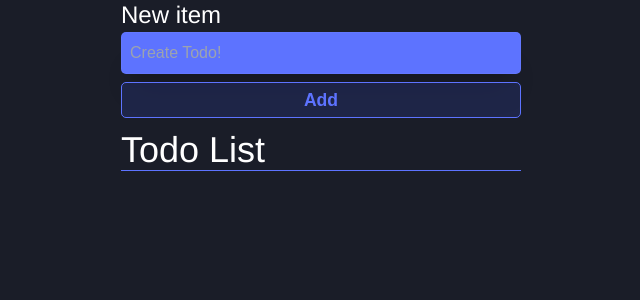
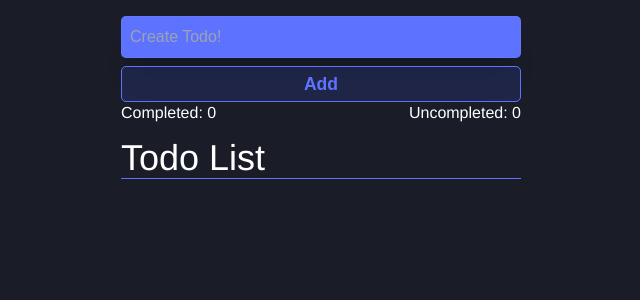
Before and after one commit to EnjaeAntonio/todo-list, a React (Create React App) app: page / in a window 1280 px wide. Shown: the top 300 px of the page, without its empty margins (319-959 px from the left). Built offline with nearby package versions, Linux system fonts and the light colour scheme.

Commit message:
made it so that completed is always on the bottom

```diff
--- a/src/components/ToDoForm.js
+++ b/src/components/ToDoForm.js
@@ -24,17 +24,13 @@ const [errorMessage, setErrorMessage] = useState("");
   return (
     <form onSubmit={handleSubmit}>
     <div className="grid">
-      <label
-      htmlFor="item"
-      className="text-2xl"
-      >New item</label>
       <input
       value={newItem}
       placeholder={errorMessage ? errorMessage : "Create Todo!"}
       type="text"
       id="item"
       title="Create Task"
-      className={`px-2 py-2`}
+      className={`px-2 py-2 mt-4`}
       onFocus={handleInput}
       onChange={handleInput} />
     </div>
--- a/src/components/ToDoListMain.js
+++ b/src/components/ToDoListMain.js
@@ -1,11 +1,15 @@
 import ToDoItem from "./ToDoItem";
 
-function ToDoListMain({todos, toggleTodo, deleteTodo}) {
+function ToDoListMain({todos, toggleTodo, deleteTodo, completed}) {
   const completedTodos = todos.filter(todo => todo.completed);
   const unCompletedTodos = todos.filter(todo => !todo.completed);
-
-  return (
+  const completedLength = todos.filter(todo => todo.completed).length;  const unCompletedLength = todos.filter(todo => !todo.completed).length;
+return (
     <>
+    <div className="grid grid-cols-2">
+      <p className="text-white">Completed: {completedLength}</p>
+      <p className="text-white text-right">Uncompleted: {unCompletedLength}</p>
+    </div>
     <h1 className="todo-heading text-4xl mt-3">Todo List</h1>
     <ul className="list container">
     {unCompletedTodos.map(todo => {
```
